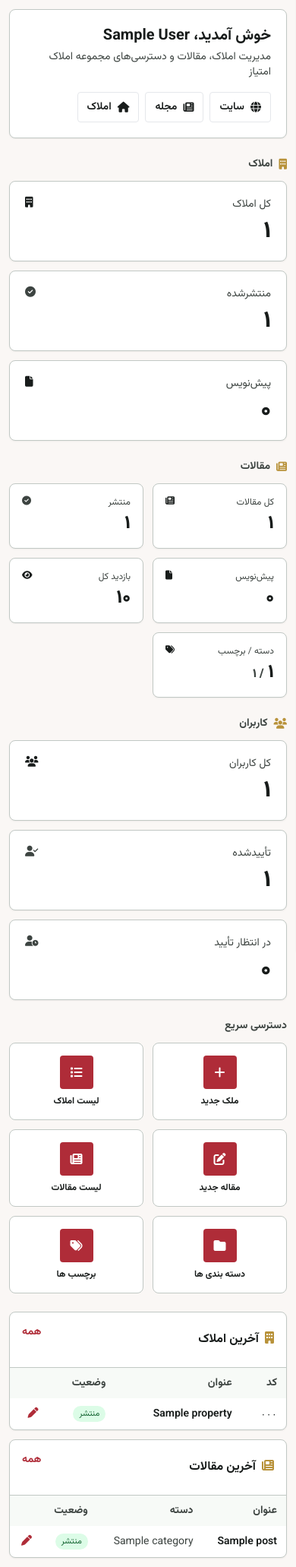
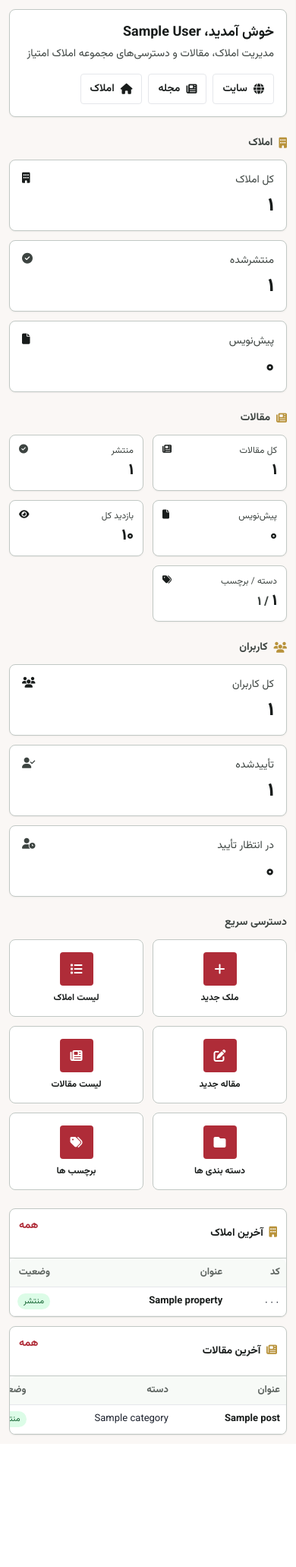
Before and after one commit to MErfanPld/emtiaz-backend, a Django app: page /dashboard/ in a window 390 px wide. Shown: the part 56-2118 px from the top of the page at 76% size. After the commit the page ends 1946 px from the top, so only its background shows below. Run offline with Django 5.2, Linux system fonts and the light colour scheme; a user stored in the database is signed in; tables that the repository leaves empty hold one stand-in row (values such as "Sample post"); some libraries are stand-ins or nearby versions.

Commit message:
fix(dashboard): responsive recent tables on dashboard index

```diff
--- a/templates/dashboard/index.html
+++ b/templates/dashboard/index.html
@@ -15,9 +15,9 @@
 {% block content %}
 <div class="space-y-6">
 
-  <div class="bg-white rounded-xl p-5 border border-[#c1c8c4] shadow-sm flex flex-col sm:flex-row sm:items-center justify-between gap-4">
+  <div class="bg-white rounded-xl p-4 sm:p-5 border border-[#c1c8c4] shadow-sm flex flex-col sm:flex-row sm:items-center justify-between gap-4">
     <div>
-      <h2 class="text-xl font-bold text-[#181c1b] mb-1">خوش آمدید، {{ user.get_full_name|default:user.phone_number }}</h2>
+      <h2 class="text-lg sm:text-xl font-bold text-[#181c1b] mb-1">خوش آمدید، {{ user.get_full_name|default:user.phone_number }}</h2>
       <p class="text-sm text-[#3d4441]">مدیریت املاک، مقالات و دسترسی‌های مجموعه املاک امتیاز</p>
     </div>
     <div class="flex flex-wrap gap-2">
@@ -37,18 +37,18 @@
     <h3 class="text-sm font-bold text-[#3d4441] mb-3 flex items-center gap-2">
       <i class="fa-solid fa-building text-secondary"></i> املاک
     </h3>
-    <div class="grid grid-cols-1 sm:grid-cols-3 gap-4">
-      <a href="{% url 'dashboard:property_list' %}" class="bg-white p-5 rounded-xl border border-[#c1c8c4] shadow-sm hover:border-primary transition-colors">
+    <div class="grid grid-cols-1 sm:grid-cols-3 gap-3 sm:gap-4">
+      <a href="{% url 'dashboard:property_list' %}" class="bg-white p-4 sm:p-5 rounded-xl border border-[#c1c8c4] shadow-sm hover:border-primary transition-colors">
         <div class="flex justify-between mb-2 text-sm text-[#3d4441]"><span>کل املاک</span><i class="fa-solid fa-building text-[#181c1b]"></i></div>
-        <div class="text-3xl font-black text-[#181c1b]">{{ property_total|fa_num }}</div>
+        <div class="text-2xl sm:text-3xl font-black text-[#181c1b]">{{ property_total|fa_num }}</div>
       </a>
-      <a href="{% url 'dashboard:property_list' %}?status=active" class="bg-white p-5 rounded-xl border border-[#c1c8c4] shadow-sm hover:border-primary transition-colors">
+      <a href="{% url 'dashboard:property_list' %}?status=active" class="bg-white p-4 sm:p-5 rounded-xl border border-[#c1c8c4] shadow-sm hover:border-primary transition-colors">
         <div class="flex justify-between mb-2 text-sm text-[#3d4441]"><span>منتشرشده</span><i class="fa-solid fa-circle-check text-black-600"></i></div>
-        <div class="text-3xl font-black text-[#181c1b]">{{ property_active|fa_num }}</div>
+        <div class="text-2xl sm:text-3xl font-black text-[#181c1b]">{{ property_active|fa_num }}</div>
       </a>
-      <a href="{% url 'dashboard:property_list' %}?status=draft" class="bg-white p-5 rounded-xl border border-[#c1c8c4] shadow-sm hover:border-primary transition-colors">
+      <a href="{% url 'dashboard:property_list' %}?status=draft" class="bg-white p-4 sm:p-5 rounded-xl border border-[#c1c8c4] shadow-sm hover:border-primary transition-colors">
         <div class="flex justify-between mb-2 text-sm text-[#3d4441]"><span>پیش‌نویس</span><i class="fa-solid fa-file text-[#181c1b]"></i></div>
-        <div class="text-3xl font-black text-[#181c1b]">{{ property_draft|fa_num }}</div>
+        <div class="text-2xl sm:text-3xl font-black text-[#181c1b]">{{ property_draft|fa_num }}</div>
       </a>
     </div>
   </div>
@@ -57,26 +57,26 @@
     <h3 class="text-sm font-bold text-[#3d4441] mb-3 flex items-center gap-2">
       <i class="fa-solid fa-newspaper text-secondary"></i> مقالات
     </h3>
-    <div class="grid grid-cols-2 sm:grid-cols-3 lg:grid-cols-5 gap-4">
-      <a href="{% url 'dashboard:blog_list' %}" class="bg-white p-4 rounded-xl border border-[#c1c8c4] shadow-sm hover:border-primary transition-colors">
+    <div class="grid grid-cols-2 sm:grid-cols-3 lg:grid-cols-5 gap-3 sm:gap-4">
+      <a href="{% url 'dashboard:blog_list' %}" class="bg-white p-3 sm:p-4 rounded-xl border border-[#c1c8c4] shadow-sm hover:border-primary transition-colors">
         <div class="flex justify-between mb-1 text-xs text-[#3d4441]"><span>کل مقالات</span><i class="fa-solid fa-newspaper text-[#181c1b]"></i></div>
-        <div class="text-2xl font-black text-[#181c1b]">{{ post_total|fa_num }}</div>
+        <div class="text-xl sm:text-2xl font-black text-[#181c1b]">{{ post_total|fa_num }}</div>
       </a>
-      <a href="{% url 'dashboard:blog_list' %}?status=published" class="bg-white p-4 rounded-xl border border-[#c1c8c4] shadow-sm hover:border-primary transition-colors">
+      <a href="{% url 'dashboard:blog_list' %}?status=published" class="bg-white p-3 sm:p-4 rounded-xl border border-[#c1c8c4] shadow-sm hover:border-primary transition-colors">
         <div class="flex justify-between mb-1 text-xs text-[#3d4441]"><span>منتشر</span><i class="fa-solid fa-circle-check text-black-600"></i></div>
-        <div class="text-2xl font-black text-[#181c1b]">{{ post_published|fa_num }}</div>
+        <div class="text-xl sm:text-2xl font-black text-[#181c1b]">{{ post_published|fa_num }}</div>
       </a>
-      <a href="{% url 'dashboard:blog_list' %}?status=draft" class="bg-white p-4 rounded-xl border border-[#c1c8c4] shadow-sm hover:border-primary transition-colors">
+      <a href="{% url 'dashboard:blog_list' %}?status=draft" class="bg-white p-3 sm:p-4 rounded-xl border border-[#c1c8c4] shadow-sm hover:border-primary transition-colors">
         <div class="flex justify-between mb-1 text-xs text-[#3d4441]"><span>پیش‌نویس</span><i class="fa-solid fa-file text-[#181c1b]"></i></div>
-        <div class="text-2xl font-black text-[#181c1b]">{{ post_draft|fa_num }}</div>
+        <div class="text-xl sm:text-2xl font-black text-[#181c1b]">{{ post_draft|fa_num }}</div>
       </a>
-      <div class="bg-white p-4 rounded-xl border border-[#c1c8c4] shadow-sm">
+      <div class="bg-white p-3 sm:p-4 rounded-xl border border-[#c1c8c4] shadow-sm">
         <div class="flex justify-between mb-1 text-xs text-[#3d4441]"><span>بازدید کل</span><i class="fa-solid fa-eye text-[#181c1b]"></i></div>
-        <div class="text-2xl font-black text-[#181c1b]">{{ post_views|fa_num }}</div>
+        <div class="text-xl sm:text-2xl font-black text-[#181c1b]">{{ post_views|fa_num }}</div>
       </div>
-      <a href="{% url 'dashboard:blog_category_list' %}" class="bg-white p-4 rounded-xl border border-[#c1c8c4] shadow-sm hover:border-primary transition-colors">
+      <a href="{% url 'dashboard:blog_category_list' %}" class="bg-white p-3 sm:p-4 rounded-xl border border-[#c1c8c4] shadow-sm hover:border-primary transition-colors">
         <div class="flex justify-between mb-1 text-xs text-[#3d4441]"><span>دسته / برچسب</span><i class="fa-solid fa-tags text-[#181c1b]"></i></div>
-        <div class="text-2xl font-black text-[#181c1b]">{{ category_count|fa_num }} <span class="text-base text-[#3d4441]">/ {{ tag_count|fa_num }}</span></div>
+        <div class="text-xl sm:text-2xl font-black text-[#181c1b]">{{ category_count|fa_num }} <span class="text-base text-[#3d4441]">/ {{ tag_count|fa_num }}</span></div>
       </a>
     </div>
   </div>
@@ -86,18 +86,18 @@
     <h3 class="text-sm font-bold text-[#3d4441] mb-3 flex items-center gap-2">
       <i class="fa-solid fa-users text-secondary"></i> کاربران
     </h3>
-    <div class="grid grid-cols-1 sm:grid-cols-3 gap-4">
-      <a href="{% url 'dashboard:user_list' %}" class="bg-white p-5 rounded-xl border border-[#c1c8c4] shadow-sm hover:border-primary transition-colors">
+    <div class="grid grid-cols-1 sm:grid-cols-3 gap-3 sm:gap-4">
+      <a href="{% url 'dashboard:user_list' %}" class="bg-white p-4 sm:p-5 rounded-xl border border-[#c1c8c4] shadow-sm hover:border-primary transition-colors">
         <div class="flex justify-between mb-2 text-sm text-[#3d4441]"><span>کل کاربران</span><i class="fa-solid fa-users text-[#181c1b]"></i></div>
-        <div class="text-3xl font-black text-[#181c1b]">{{ user_total|fa_num }}</div>
+        <div class="text-2xl sm:text-3xl font-black text-[#181c1b]">{{ user_total|fa_num }}</div>
       </a>
-      <a href="{% url 'dashboard:user_list' %}" class="bg-white p-5 rounded-xl border border-[#c1c8c4] shadow-sm hover:border-primary transition-colors">
+      <a href="{% url 'dashboard:user_list' %}" class="bg-white p-4 sm:p-5 rounded-xl border border-[#c1c8c4] shadow-sm hover:border-primary transition-colors">
         <div class="flex justify-between mb-2 text-sm text-[#3d4441]"><span>تأییدشده</span><i class="fa-solid fa-user-check text-black-600"></i></div>
-        <div class="text-3xl font-black text-[#181c1b]">{{ user_approved|fa_num }}</div>
+        <div class="text-2xl sm:text-3xl font-black text-[#181c1b]">{{ user_approved|fa_num }}</div>
       </a>
-      <a href="{% url 'dashboard:user_list' %}" class="bg-white p-5 rounded-xl border {% if user_pending %}border-amber-300{% else %}border-[#c1c8c4]{% endif %} shadow-sm hover:border-primary transition-colors">
+      <a href="{% url 'dashboard:user_list' %}" class="bg-white p-4 sm:p-5 rounded-xl border {% if user_pending %}border-amber-300{% else %}border-[#c1c8c4]{% endif %} shadow-sm hover:border-primary transition-colors">
         <div class="flex justify-between mb-2 text-sm text-[#3d4441]"><span>در انتظار تأیید</span><i class="fa-solid fa-user-clock text-black-600"></i></div>
-        <div class="text-3xl font-black {% if user_pending %}text-amber-700{% else %}text-[#181c1b]{% endif %}">{{ user_pending|fa_num }}</div>
+        <div class="text-2xl sm:text-3xl font-black {% if user_pending %}text-amber-700{% else %}text-[#181c1b]{% endif %}">{{ user_pending|fa_num }}</div>
       </a>
     </div>
   </div>
@@ -110,57 +110,52 @@
         <div class="w-11 h-11 rounded-lg bg-primary text-white flex items-center justify-center"><i class="fa-solid fa-plus"></i></div>
         <span class="text-xs font-bold text-[#181c1b]">ملک جدید</span>
       </a>
-
       <a href="{% url 'dashboard:property_list' %}" class="bg-white p-4 rounded-xl border border-[#c1c8c4] hover:border-primary flex flex-col items-center gap-2 text-center">
         <div class="w-11 h-11 rounded-lg bg-primary text-white flex items-center justify-center"><i class="fa-solid fa-list"></i></div>
         <span class="text-xs font-bold text-[#181c1b]">لیست املاک</span>
       </a>
-
       <a href="{% url 'dashboard:blog_create' %}" class="bg-white p-4 rounded-xl border border-[#c1c8c4] hover:border-primary flex flex-col items-center gap-2 text-center">
         <div class="w-11 h-11 rounded-lg bg-primary text-white flex items-center justify-center"><i class="fa-solid fa-pen-to-square"></i></div>
         <span class="text-xs font-bold text-[#181c1b]">مقاله جدید</span>
       </a>
-
       <a href="{% url 'dashboard:blog_list' %}" class="bg-white p-4 rounded-xl border border-[#c1c8c4] hover:border-primary flex flex-col items-center gap-2 text-center">
         <div class="w-11 h-11 rounded-lg bg-primary text-white flex items-center justify-center"><i class="fa-solid fa-newspaper"></i></div>
         <span class="text-xs font-bold text-[#181c1b]">لیست مقالات</span>
       </a>
-
       <a href="{% url 'dashboard:blog_category_list' %}" class="bg-white p-4 rounded-xl border border-[#c1c8c4] hover:border-primary flex flex-col items-center gap-2 text-center">
         <div class="w-11 h-11 rounded-lg bg-primary text-white flex items-center justify-center"><i class="fa-solid fa-folder"></i></div>
         <span class="text-xs font-bold text-[#181c1b]">دسته بندی ها</span>
       </a>
-
-
       <a href="{% url 'dashboard:blog_tag_list' %}" class="bg-white p-4 rounded-xl border border-[#c1c8c4] hover:border-primary flex flex-col items-center gap-2 text-center">
         <div class="w-11 h-11 rounded-lg bg-primary text-white flex items-center justify-center"><i class="fa-solid fa-tags"></i></div>
         <span class="text-xs font-bold text-[#181c1b]">برچسب ها</span>
       </a>
-
     </div>
   </div>
 
-  <div class="grid grid-cols-1 xl:grid-cols-2 gap-6">
+  <div class="grid grid-cols-1 xl:grid-cols-2 gap-4 sm:gap-6">
     <div class="bg-white rounded-xl border border-[#c1c8c4] shadow-sm overflow-hidden">
-      <div class="p-4 border-b border-[#c1c8c4] flex justify-between items-center">
-        <h3 class="font-bold text-[#181c1b]"><i class="fa-solid fa-building ml-1 text-secondary"></i> آخرین املاک</h3>
+      <div class="p-3 sm:p-4 border-b border-[#c1c8c4] flex justify-between items-center">
+        <h3 class="font-bold text-[#181c1b] text-sm sm:text-base"><i class="fa-solid fa-building ml-1 text-secondary"></i> آخرین املاک</h3>
         <a href="{% url 'dashboard:property_list' %}" class="text-sm font-bold text-primary">همه</a>
       </div>
-      <div class="overflow-x-auto">
-        <table class="w-full text-sm text-right">
-          <thead class="bg-[#f7faf7] text-[#3d4441]"><tr>
-            <th class="py-2.5 px-3">کد</th>
-            <th class="py-2.5 px-3">عنوان</th>
-            <th class="py-2.5 px-3">وضعیت</th>
-            <th class="py-2.5 px-3"></th>
-          </tr></thead>
-          <tbody class="divide-y divide-[#e8ece9]">
+      <div class="dash-table-wrap">
+        <table class="dash-table dash-table-sm">
+          <thead>
+            <tr>
+              <th class="nowrap">کد</th>
+              <th>عنوان</th>
+              <th class="nowrap">وضعیت</th>
+              <th class="nowrap"></th>
+            </tr>
+          </thead>
+          <tbody>
             {% for p in recent_properties %}
-            <tr class="hover:bg-[#f7faf7]/60">
-              <td class="py-2.5 px-3 font-mono text-xs text-[#181c1b]">{{ p.code|fa_num }}</td>
-              <td class="py-2.5 px-3 font-semibold text-[#181c1b]">{{ p.title|truncatechars:36 }}</td>
-              <td class="py-2.5 px-3">{% if p.is_active %}<span class="text-[11px] px-2 py-0.5 rounded-full bg-green-100 text-green-800">منتشر</span>{% else %}<span class="text-[11px] px-2 py-0.5 rounded-full bg-gray-100 text-gray-700">پیش‌نویس</span>{% endif %}</td>
-              <td class="py-2.5 px-3"><a class="text-primary" href="{% url 'dashboard:property_edit' p.slug %}"><i class="fa-solid fa-pen"></i></a></td>
+            <tr>
+              <td class="nowrap font-mono text-xs">{{ p.code|fa_num }}</td>
+              <td class="cell-title">{{ p.title|truncatechars:36 }}</td>
+              <td class="nowrap">{% if p.is_active %}<span class="text-[11px] px-2 py-0.5 rounded-full bg-green-100 text-green-800">منتشر</span>{% else %}<span class="text-[11px] px-2 py-0.5 rounded-full bg-gray-100 text-gray-700">پیش‌نویس</span>{% endif %}</td>
+              <td class="nowrap"><a class="text-primary" href="{% url 'dashboard:property_edit' p.slug %}"><i class="fa-solid fa-pen"></i></a></td>
             </tr>
             {% empty %}
             <tr><td colspan="4" class="py-8 text-center text-[#3d4441]">ملکی ثبت نشده. <a href="{% url 'dashboard:property_create' %}" class="text-primary font-bold">افزودن</a></td></tr>
@@ -171,25 +166,27 @@
     </div>
 
     <div class="bg-white rounded-xl border border-[#c1c8c4] shadow-sm overflow-hidden">
-      <div class="p-4 border-b border-[#c1c8c4] flex justify-between items-center">
-        <h3 class="font-bold text-[#181c1b]"><i class="fa-solid fa-newspaper ml-1 text-secondary"></i> آخرین مقالات</h3>
+      <div class="p-3 sm:p-4 border-b border-[#c1c8c4] flex justify-between items-center">
+        <h3 class="font-bold text-[#181c1b] text-sm sm:text-base"><i class="fa-solid fa-newspaper ml-1 text-secondary"></i> آخرین مقالات</h3>
         <a href="{% url 'dashboard:blog_list' %}" class="text-sm font-bold text-primary">همه</a>
       </div>
-      <div class="overflow-x-auto">
-        <table class="w-full text-sm text-right">
-          <thead class="bg-[#f7faf7] text-[#3d4441]"><tr>
-            <th class="py-2.5 px-3">عنوان</th>
-            <th class="py-2.5 px-3">دسته</th>
-            <th class="py-2.5 px-3">وضعیت</th>
-            <th class="py-2.5 px-3"></th>
-          </tr></thead>
-          <tbody class="divide-y divide-[#e8ece9]">
+      <div class="dash-table-wrap">
+        <table class="dash-table dash-table-sm">
+          <thead>
+            <tr>
+              <th>عنوان</th>
+              <th class="nowrap">دسته</th>
+              <th class="nowrap">وضعیت</th>
+              <th class="nowrap"></th>
+            </tr>
+          </thead>
+          <tbody>
             {% for post in recent_posts %}
-            <tr class="hover:bg-[#f7faf7]/60">
-              <td class="py-2.5 px-3 font-semibold text-[#181c1b]">{{ post.title|truncatechars:40 }}</td>
-              <td class="py-2.5 px-3 text-[#3d4441]">{{ post.category|default:"—" }}</td>
-              <td class="py-2.5 px-3">{% if post.is_published %}<span class="text-[11px] px-2 py-0.5 rounded-full bg-green-100 text-green-800">منتشر</span>{% else %}<span class="text-[11px] px-2 py-0.5 rounded-full bg-gray-100 text-gray-700">پیش‌نویس</span>{% endif %}</td>
-              <td class="py-2.5 px-3"><a class="text-primary" href="{% url 'dashboard:blog_edit' post.slug %}"><i class="fa-solid fa-pen"></i></a></td>
+            <tr>
+              <td class="cell-title">{{ post.title|truncatechars:40 }}</td>
+              <td class="nowrap">{{ post.category|default:"—" }}</td>
+              <td class="nowrap">{% if post.is_published %}<span class="text-[11px] px-2 py-0.5 rounded-full bg-green-100 text-green-800">منتشر</span>{% else %}<span class="text-[11px] px-2 py-0.5 rounded-full bg-gray-100 text-gray-700">پیش‌نویس</span>{% endif %}</td>
+              <td class="nowrap"><a class="text-primary" href="{% url 'dashboard:blog_edit' post.slug %}"><i class="fa-solid fa-pen"></i></a></td>
             </tr>
             {% empty %}
             <tr><td colspan="4" class="py-8 text-center text-[#3d4441]">مقاله‌ای نیست. <a href="{% url 'dashboard:blog_create' %}" class="text-primary font-bold">نوشتن</a></td></tr>
```
